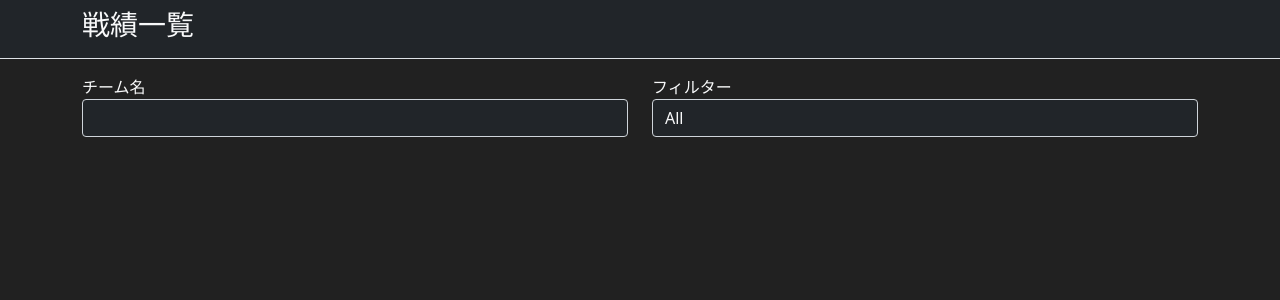
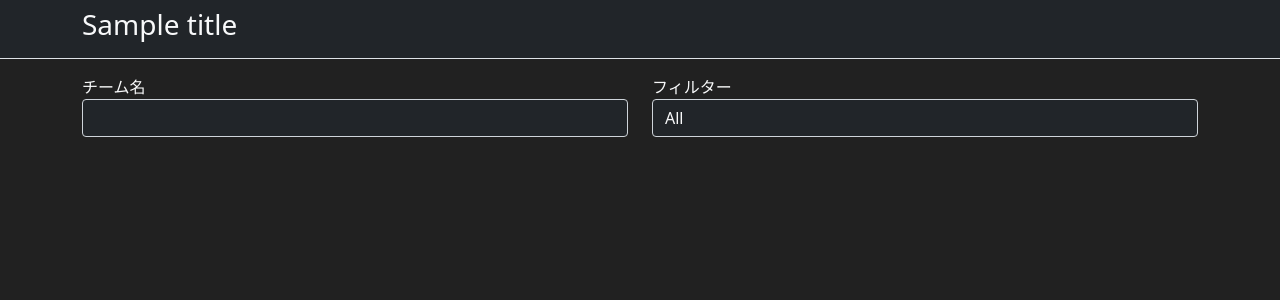
Before and after one commit to Yumax-panda/stats-backend, a FastAPI app: template templates/guild_details.html in a window 1280 px wide. Shown: the top 300 px of the page. Run offline with FastAPI, Linux system fonts and the light colour scheme; the template is opened without the code that fills it: most values are stand-ins (such as "Sample title", 1, 10 or a date in 2020); parts of the project's set-up code (start-up, migrations or seed data) failed here and were passed over.

Commit message:
added name

```diff
--- a/main.py
+++ b/main.py
@@ -128,7 +128,7 @@ async def get_results(
         return ResultResponse(data=new_data)
 
 
-@app.get("api/guild/name/{guild_id}")
+@app.get("/api/guild/name/{guild_id}")
 async def get_guild_name(guild_id: int) -> NameResponse:
     """Get the name of a guild.
 
@@ -177,6 +177,12 @@ async def guild_details(request: Request, guild_id: int) -> HTMLResponse:
     db = deta.Base("results")
     response = db.get(str(guild_id))
 
+    name = deta.Base("guild").get("name").get(str(guild_id))
+    if name is None:
+        title = "戦績一覧"
+    else:
+        title = f"{name}の戦績一覧"
+
     if response is None:
         raise HTTPException(
             status_code=status.HTTP_404_NOT_FOUND,
@@ -193,6 +199,7 @@ async def guild_details(request: Request, guild_id: int) -> HTMLResponse:
         return templates.TemplateResponse(
             "guild_details.html",
             context={
+                "title": title,
                 "request": request,
                 "key": str(guild_id),
                 "data": response["data"],
--- a/templates/guild_details.html
+++ b/templates/guild_details.html
@@ -9,7 +9,7 @@
     <header>
         <nav class="navbar navbar-expand-sm navbar-toggleable-sm navbar-dark bg-dark border-bottom box-shadow mb-3">
             <div class="container" style="text-align: center; display:flex;">
-                <h3>戦績一覧</h3>
+                <h3>{{ title }}</h3>
             </div>
         </nav>
     </header>
```
